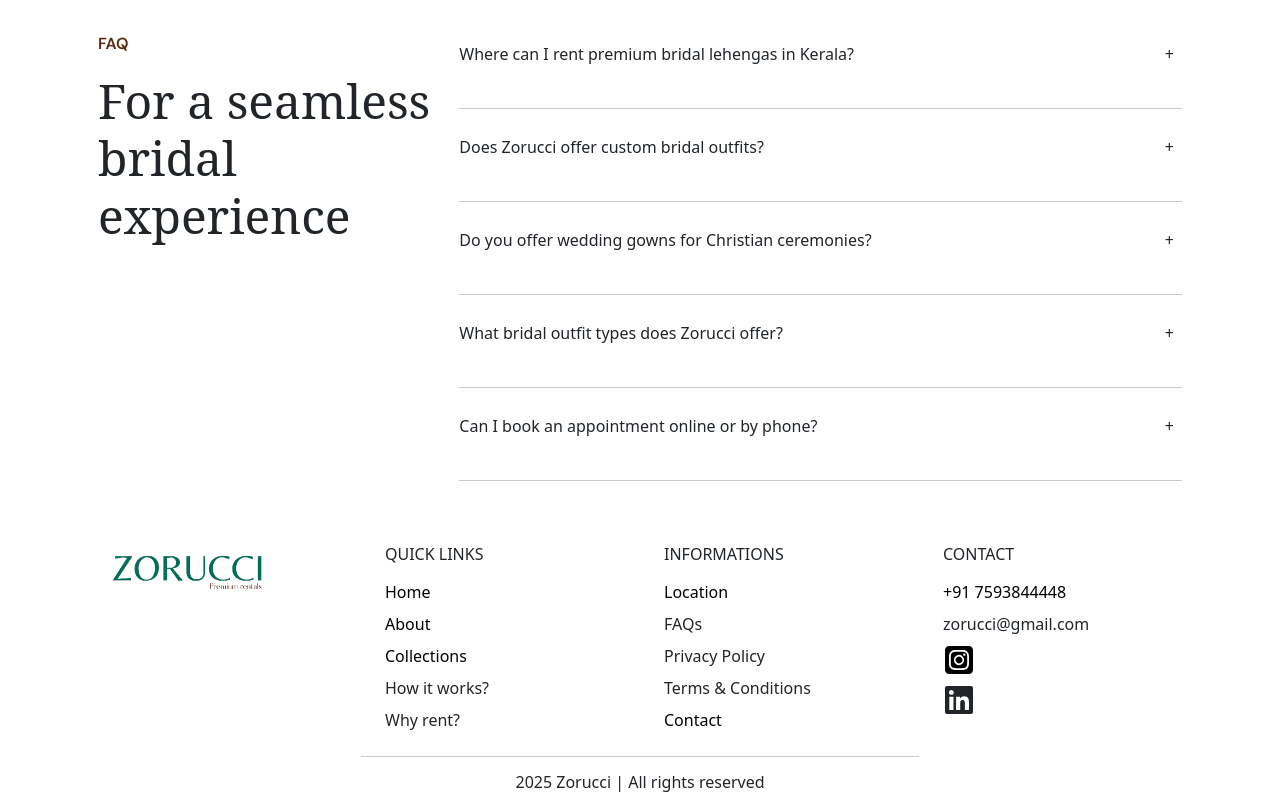
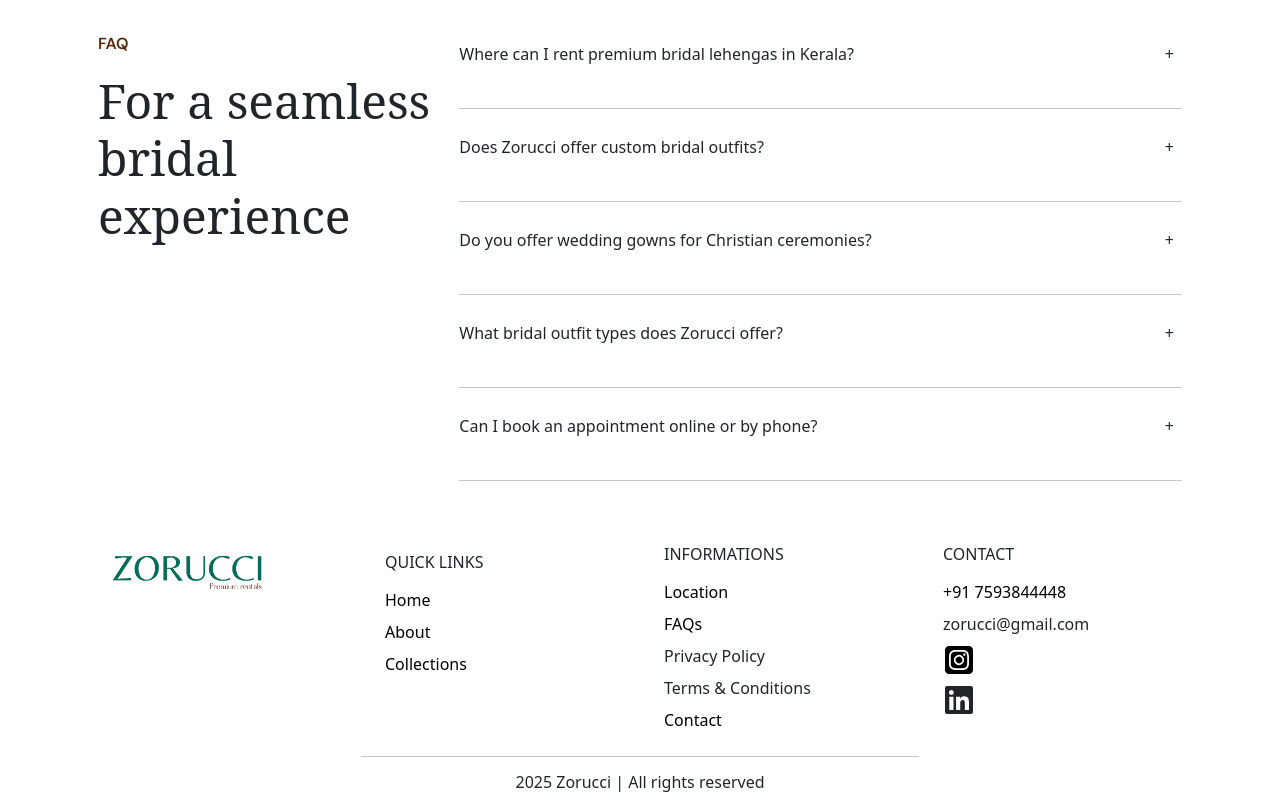
Before and after one commit to rootmentsdev/Zorucci, a React (Vite) app in the folder frontend/: page / in a window 1280 px wide. Shown: the part 5134-5934 px from the top of the page. Built offline with nearby package versions, Linux system fonts and the light colour scheme; a web font is replaced by a local one.

Commit message:
fix(ui-pages): align Collection & Jewels page content for mobile/desktop

```diff
--- a/frontend/src/components/Footer.jsx
+++ b/frontend/src/components/Footer.jsx
@@ -33,14 +33,13 @@ function Footer() {
           </Col>
 
           {/* Column 2 */}
-          <Col md={3} sm={12} className='d-md-flex flex-column justify-content-end'>
+          <Col md={3} sm={12} className='d-md-flex flex-column justify-content-end mb-md-5 pb-md-2'>
             <h6 className='ms-0'>QUICK LINKS</h6>
             <ul id='list' className='p-0 m-0'>
               <li className='my-2'><a href="#herosection">Home</a></li>
               <li className='my-2'><a href="#about">About</a></li>
               <li className='my-2'><a href="#collections">Collections</a></li>
-              <li className='my-2'>How it works?</li>
-              <li className='my-2'>Why rent?</li>
+
             </ul>
           </Col>
 
@@ -49,7 +48,7 @@ function Footer() {
             <h6 className='ms-0'>INFORMATIONS</h6>
             <ul id='list' className='p-0 m-0'>
               <li className='my-2'><a href="#location">Location</a></li>
-              <li className='my-2'><a href="#faq"></a>FAQs</li>
+              <li className='my-2'><a href="#faqpage">FAQs</a></li>
               <li className='my-2'>Privacy Policy</li>
               <li className='my-2'>Terms & Conditions</li>
               <li className='my-2'><a href="#contact">Contact</a></li>
--- a/frontend/src/pages/Faqpage.jsx
+++ b/frontend/src/pages/Faqpage.jsx
@@ -43,8 +43,8 @@ function Faqpage() {
 
   return (
     <>
-      <Container id='faq'>
-        <Row className='mt-5 g-0 px-3'>
+      <Container >
+        <Row  className='mt-5 g-0 px-3'>
           <Col md={4} sm={12} >
             <div className='text-start'>
               <p id='fhead1'>FAQ</p>
--- a/frontend/src/styles/responsive.css
+++ b/frontend/src/styles/responsive.css
@@ -57,14 +57,19 @@
     height: 100px;
   }
 
-  #Chead2{
+  #Chead2 ,#jhead2{
    font-size: 28px !important;
    text-align: left;
    }
 
-  #Chead1{
-  font-size: 16px !important;
+  #Chead1 ,#jhead1{
+  font-size: 14px !important;
   text-align: left;
+   }
+
+   #cpara1 ,#jpara1{
+    font-size: 14px !important;
+    text-align: left !important;
    }
    .dpara1{
     font-size: 14px;
```
